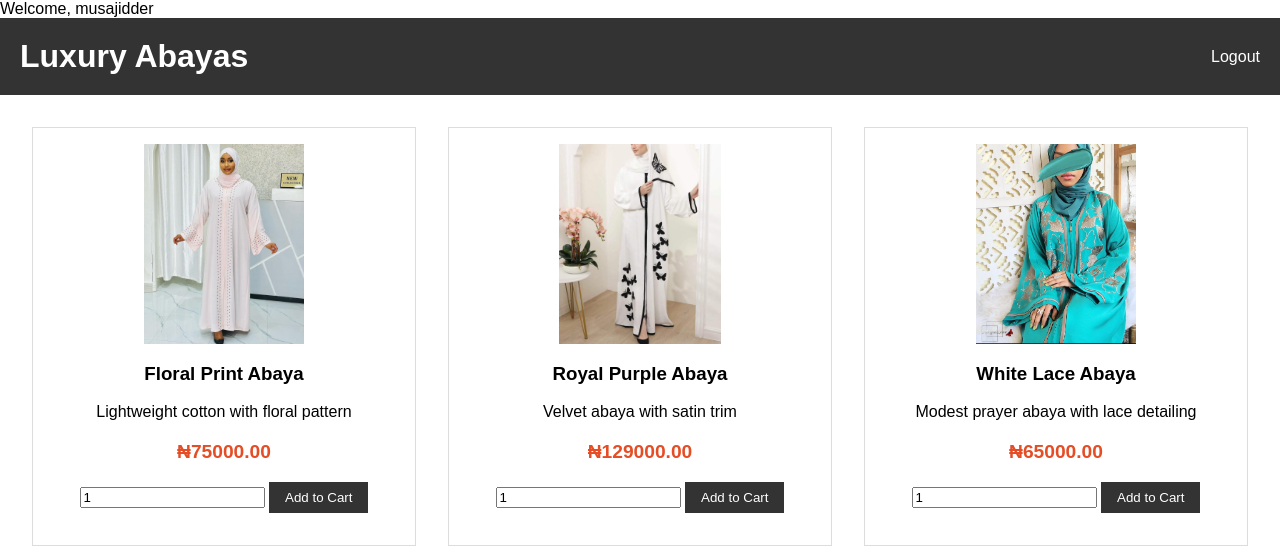
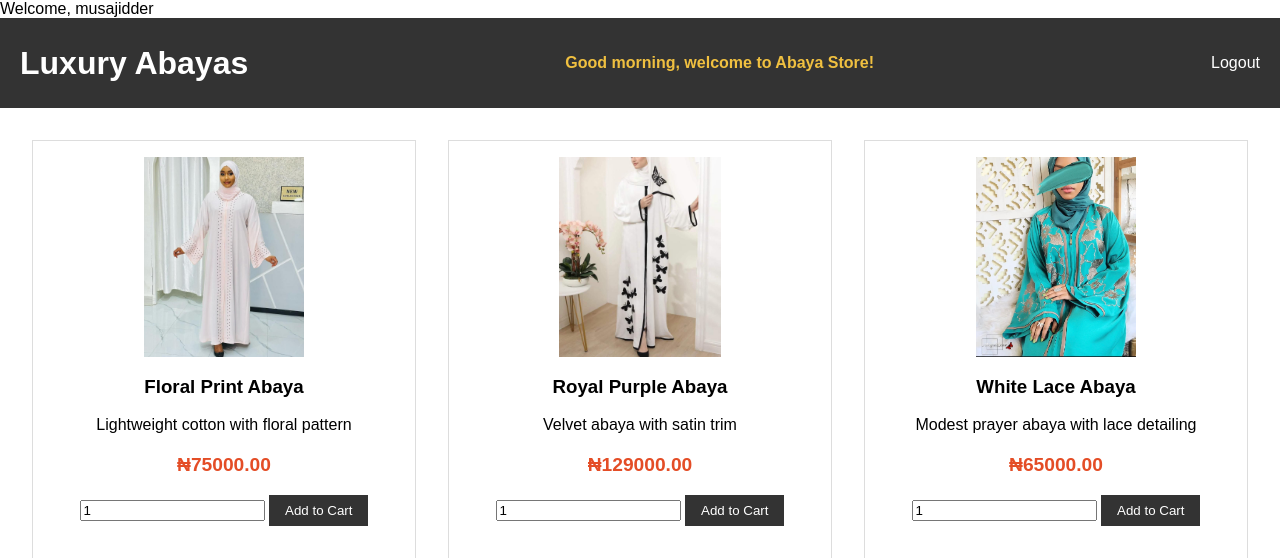
Before and after one commit to Yhjibreel/abaya_store, a PHP site: page /index.php in a window 1280 px wide. Shown: the top 558 px of the page. Run offline with PHP 8.4, Linux system fonts and the light colour scheme; a user stored in the database is signed in; data comes from the database, SQL or seed files in the repository.

Commit message:
Added time-based greeting to header
This feature displays a personalized greeting ("Good morning", "Good afternoon", or "Good evening") based on the current time. It appears below the main heading in the header section of the homepage.

```diff
--- a/index.php
+++ b/index.php
@@ -23,8 +23,18 @@ echo "Welcome, " . $_SESSION['username'];
 <body>
 <header>
     <h1>Luxury Abayas</h1>
-
-
+    <?php
+// Yusuf Hassan: Display greeting based on current time of day
+$hour = date("H");
+if ($hour < 12) {
+    $greeting = "Good morning";
+} elseif ($hour < 18) {
+    $greeting = "Good afternoon";
+} else {
+    $greeting = "Good evening";
+}
+echo "<p style='color: #f0c040; font-weight: bold;'>$greeting, welcome to Abaya Store!</p>";
+?>
 
     <!-- Logout Link (Only if the user is logged in) -->
     <?php if (isset($_SESSION['username'])): ?>
```
